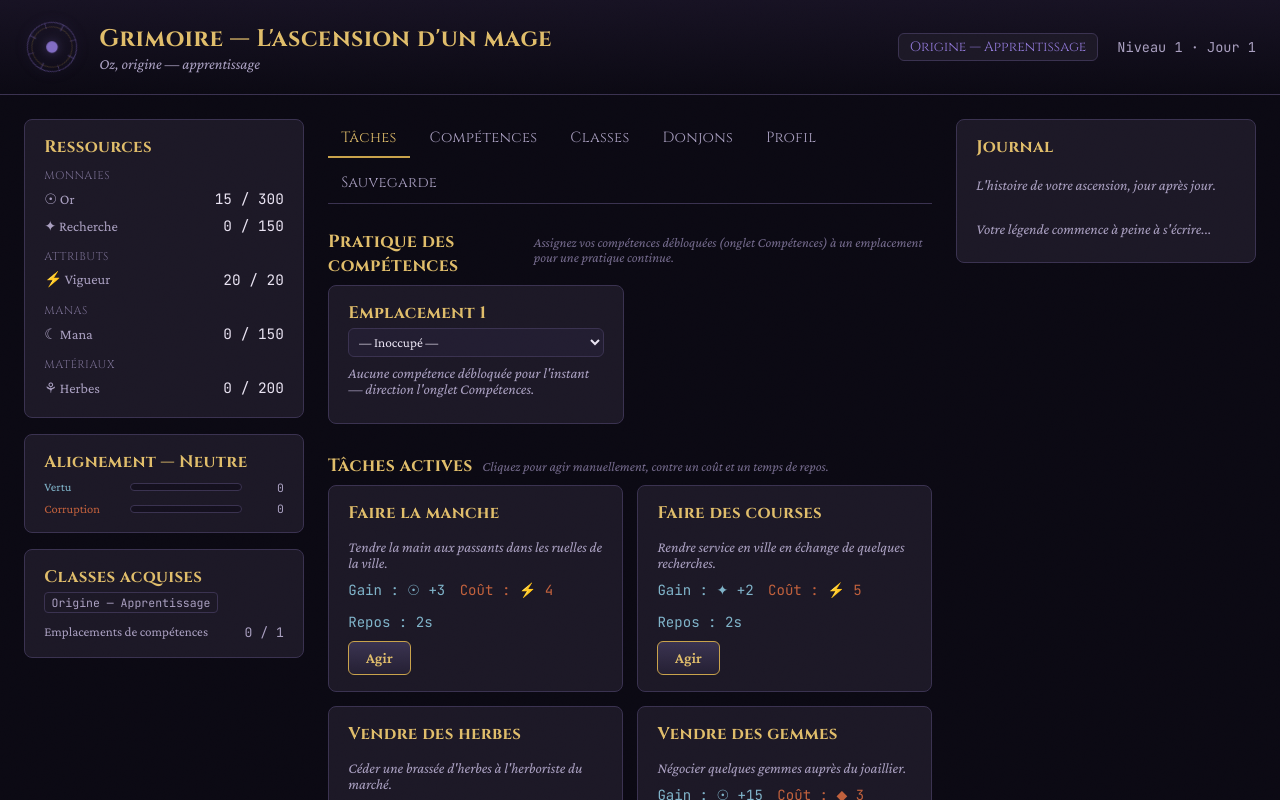
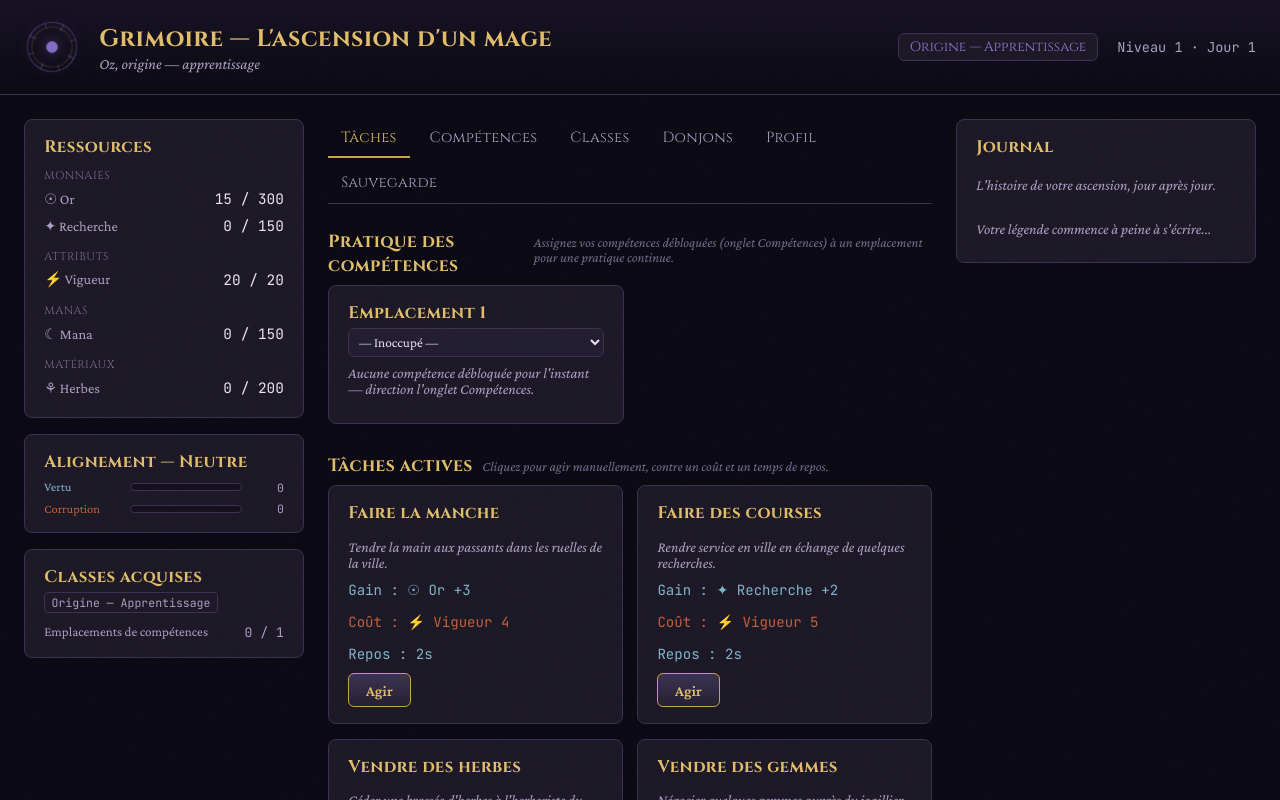
Before and after one commit to QGonnon/Grimoire, a Vue app: page / in a window 1280 px wide. Shown: the top 800 px of the page. Built offline with nearby package versions, Linux system fonts and the light colour scheme.

Commit message:
feat: enhance resource display by including resource names in cost and loot labels for better clarity

```diff
--- a/src/components/tabs/ClassesTab.vue
+++ b/src/components/tabs/ClassesTab.vue
@@ -11,7 +11,7 @@ import type { ResourceId } from '../../types';
 function costLabel(cost: Partial<Record<ResourceId, number>>): string {
   const entries = Object.entries(cost) as [ResourceId, number][];
   if (entries.length === 0) return 'Gratuit';
-  return entries.map(([res, amt]) => `${RESOURCE_MAP[res]?.symbol ?? '?'} ${formatNumber(amt)}`).join('  ·  ');
+  return entries.map(([res, amt]) => `${RESOURCE_MAP[res]?.symbol ?? '?'} ${RESOURCE_MAP[res]?.name ?? res} ${formatNumber(amt)}`).join('  ·  ');
 }
 
 function bonusLabel(mod: Record<string, number | string>): string {
--- a/src/components/tabs/DungeonsTab.vue
+++ b/src/components/tabs/DungeonsTab.vue
@@ -25,7 +25,7 @@ const activeMonster = computed(() =>
 );
 
 function lootLabel(def: (typeof DUNGEONS)[number]): string {
-  return def.loot.map((l) => `${RESOURCE_MAP[l.resource]?.symbol ?? '?'} ${formatNumber(l.min)}-${formatNumber(l.max)}`).join('  ·  ');
+  return def.loot.map((l) => `${RESOURCE_MAP[l.resource]?.symbol ?? '?'} ${RESOURCE_MAP[l.resource]?.name ?? l.resource} ${formatNumber(l.min)}-${formatNumber(l.max)}`).join('  ·  ');
 }
 
 function bossName(def: (typeof DUNGEONS)[number]): string {
--- a/src/components/tabs/SkillsTab.vue
+++ b/src/components/tabs/SkillsTab.vue
@@ -27,7 +27,7 @@ function progressPercent(id: string): number {
 function costLabel(cost: Partial<Record<ResourceId, number>>): string {
   const entries = Object.entries(cost) as [ResourceId, number][];
   if (entries.length === 0) return 'Gratuit';
-  return entries.map(([res, amt]) => `${RESOURCE_MAP[res]?.symbol ?? ''} ${formatNumber(amt)}`).join('  ·  ');
+  return entries.map(([res, amt]) => `${RESOURCE_MAP[res]?.symbol ?? ''} ${RESOURCE_MAP[res]?.name ?? res} ${formatNumber(amt)}`).join('  ·  ');
 }
 
 const visibleSkills = computed(() => SKILLS.filter((s) => skillUnlocked(s.id) || skillRequirementMet(s.id)));
--- a/src/components/tabs/TasksTab.vue
+++ b/src/components/tabs/TasksTab.vue
@@ -44,7 +44,7 @@ function resultLabel(skillId: string): string {
   if (!def) return '';
   const entries = Object.entries(def.result) as [ResourceId, number][];
   if (entries.length === 0) return '';
-  return entries.map(([res, amt]) => `${RESOURCE_MAP[res]?.symbol ?? ''} +${formatNumber(amt * productionMultiplier(res, skillId))}/s`).join('  ');
+  return entries.map(([res, amt]) => `${RESOURCE_MAP[res]?.symbol ?? ''} ${RESOURCE_MAP[res]?.name ?? res} +${formatNumber(amt * productionMultiplier(res, skillId))}/s`).join('  ');
 }
 
 function skillCostLabel(skillId: string): string {
@@ -52,7 +52,7 @@ function skillCostLabel(skillId: string): string {
   if (!def) return '';
   const entries = Object.entries(def.cost) as [ResourceId, number][];
   if (entries.length === 0) return '';
-  return entries.map(([res, amt]) => `${RESOURCE_MAP[res]?.symbol ?? ''} -${formatNumber(amt)}/s`).join('  ');
+  return entries.map(([res, amt]) => `${RESOURCE_MAP[res]?.symbol ?? ''} ${RESOURCE_MAP[res]?.name ?? res} -${formatNumber(amt)}/s`).join('  ');
 }
 
 function slotOptionLabel(skillId: string): string {
@@ -63,7 +63,7 @@ function slotOptionLabel(skillId: string): string {
 function costLabel(cost: Partial<Record<ResourceId, number>>): string {
   const entries = Object.entries(cost) as [ResourceId, number][];
   if (entries.length === 0) return 'Gratuit';
-  return entries.map(([res, amt]) => `${RESOURCE_MAP[res]?.symbol ?? ''} ${formatNumber(amt)}`).join('  ·  ');
+  return entries.map(([res, amt]) => `${RESOURCE_MAP[res]?.symbol ?? ''} ${RESOURCE_MAP[res]?.name ?? res} ${formatNumber(amt)}`).join('  ·  ');
 }
 
 function shopEffectLabel(item: ShopItemDef): string {
@@ -126,7 +126,7 @@ function shopEffectLabel(item: ShopItemDef): string {
           <h3>{{ task.name }}</h3>
           <p class="desc">{{ task.description }}</p>
           <div class="stats">
-            <span>Gain : {{ RESOURCE_MAP[task.resource]?.symbol }} +{{ formatNumber(task.baseAmount * productionMultiplier(task.resource, (task.skill || '') as any)) }}</span>
+            <span>Gain : {{ RESOURCE_MAP[task.resource]?.symbol }} {{ RESOURCE_MAP[task.resource]?.name }} +{{ formatNumber(task.baseAmount * productionMultiplier(task.resource, (task.skill || '') as any)) }}</span>
             <span class="cost-negative">Coût : {{ costLabel(task.cost) }}</span>
             <span>Repos : {{ task.cooldown }}s</span>
           </div>
```
